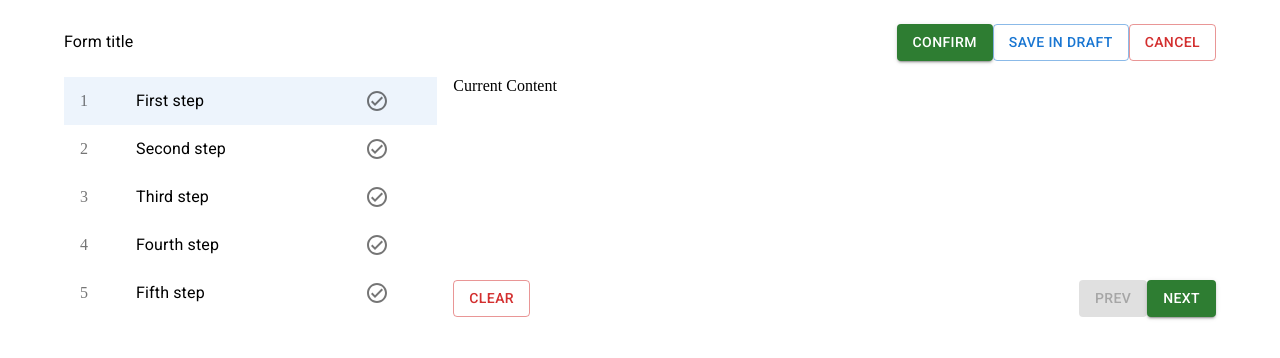
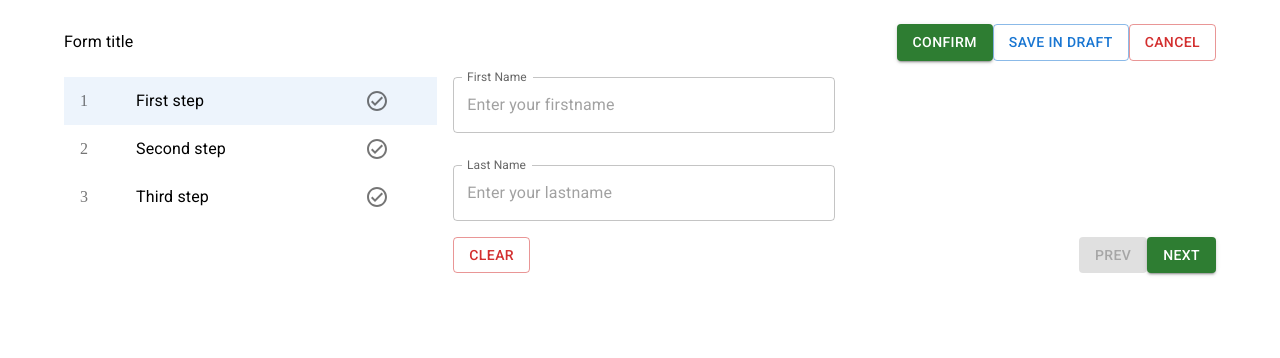
Before and after one commit to emilsultanov/react-multi-step-form, a React (Create React App) app: page / in a window 1280 px wide. Shown: the top 358 px of the page. Built offline with nearby package versions, Linux system fonts and the light colour scheme.

Commit message:
Keep steps as state in parent component

```diff
--- /dev/null
+++ b/src/components/Form1.tsx
@@ -0,0 +1,39 @@
+import React from 'react';
+import {Box, TextField} from "@mui/material";
+
+export function Form1() {
+  return (
+    <Box
+      noValidate
+      component={'form'}
+      autoComplete={'off'}
+      display={'flex'}
+      flexDirection={'column'}
+    >
+      <Box mb={4} width={1 / 2}>
+        <TextField
+          fullWidth
+          type={'text'}
+          variant={'outlined'}
+          name={'firstname'}
+          autoComplete={'off'}
+          label={'First Name'}
+          placeholder={'Enter your firstname'}
+          InputLabelProps={{shrink: true}}
+        />
+      </Box>
+      <Box width={1 / 2}>
+        <TextField
+          fullWidth
+          type={'text'}
+          variant={'outlined'}
+          name={'lastname'}
+          autoComplete={'off'}
+          label={'Last Name'}
+          placeholder={'Enter your lastname'}
+          InputLabelProps={{shrink: true}}
+        />
+      </Box>
+    </Box>
+  );
+}
--- /dev/null
+++ b/src/components/Form2.tsx
@@ -0,0 +1,51 @@
+import React from 'react';
+import {Box, FormControl, OutlinedInput, TextField} from "@mui/material";
+
+export function Form2() {
+  return (
+    <Box
+      noValidate
+      component={'form'}
+      autoComplete={'off'}
+      display={'flex'}
+      flexDirection={'column'}
+    >
+      <Box mb={4} width={1/2}>
+        <TextField
+          fullWidth
+          type={'text'}
+          variant={'outlined'}
+          name={'username'}
+          autoComplete={'off'}
+          label={'User name'}
+          placeholder={'Enter your username'}
+          InputLabelProps={{shrink: true}}
+        />
+      </Box>
+      <Box mb={4} width={1/2}>
+        <TextField
+          fullWidth
+          type={'email'}
+          variant={'outlined'}
+          name={'email'}
+          autoComplete={'off'}
+          label={'E-mail'}
+          placeholder={'Enter your email'}
+          InputLabelProps={{shrink: true}}
+        />
+      </Box>
+      <Box width={1/2}>
+        <TextField
+          fullWidth
+          type={'password'}
+          variant={'outlined'}
+          name={'password'}
+          autoComplete={'off'}
+          label={'User name'}
+          placeholder={'Enter your password'}
+          InputLabelProps={{shrink: true}}
+        />
+      </Box>
+    </Box>
+  );
+}
--- /dev/null
+++ b/src/components/Form3.tsx
@@ -0,0 +1,49 @@
+import React from 'react';
+import {Box, TextField} from "@mui/material";
+
+export function Form3() {
+  return (
+    <Box
+      noValidate
+      component={'form'}
+      autoComplete={'off'}
+      display={'flex'}
+      flexDirection={'column'}
+    >
+      <Box mb={4} width={1 / 2}>
+        <TextField
+          fullWidth
+          type={'text'}
+          variant={'outlined'}
+          name={'country'}
+          autoComplete={'off'}
+          label={'Country'}
+          placeholder={'Enter your country'}
+          InputLabelProps={{shrink: true}}
+        />
+      </Box>
+      <Box mb={4} width={1 / 2}>
+        <TextField
+          fullWidth
+          type={'text'}
+          name={'city'}
+          autoComplete={'off'}
+          label={'City'}
+          placeholder={'Enter your country'}
+          InputLabelProps={{shrink: true}}
+        />
+      </Box>
+      <Box width={1 / 2}>
+        <TextField
+          fullWidth
+          type={'number'}
+          name={'age'}
+          autoComplete={'off'}
+          label={'Age'}
+          placeholder={'Enter your age'}
+          InputLabelProps={{shrink: true}}
+        />
+      </Box>
+    </Box>
+  );
+}
--- a/src/components/MultiStepFormContent.tsx
+++ b/src/components/MultiStepFormContent.tsx
@@ -1,38 +1,26 @@
 import React, {ReactNode} from 'react';
 import {Box, Button, Grid} from "@mui/material";
-import {useRecoilState} from "recoil";
-import {IStep} from "./types";
-import {CurrentStepAtom, StepsAtom} from "./store";
 
 interface IMultiStepFormContentProps {
-  children: ReactNode
+  children: ReactNode;
+  isLastStep: boolean;
+  isFirstStep: boolean;
+  onPrevClick: () => void;
+  onNextClick: () => void;
 }
 
-export function MultiStepFormContent({children}: IMultiStepFormContentProps) {
-  const [steps, setSteps] = useRecoilState<IStep[]>(StepsAtom);
-  const [currentStep, setCurrentStep] = useRecoilState<IStep>(CurrentStepAtom);
+export function MultiStepFormContent({
+                                       children,
+                                       isFirstStep,
+                                       isLastStep,
+                                       onPrevClick,
+                                       onNextClick
+                                     }: IMultiStepFormContentProps) {
 
-  const nextClickHandler = (event: React.MouseEvent<HTMLButtonElement>) => {
-    let stepsCopy: IStep[] = [...steps];
-    let nextStep: IStep | undefined = steps.find(step => step.stepId === currentStep.nextStepId);
-    let currentStepIndex: number = [...steps].findIndex(step => step.stepId === currentStep.stepId);
-    let currentStepCopy: IStep = {...steps[currentStepIndex], isValidated: true};
-
-    stepsCopy[currentStepIndex] = currentStepCopy;
-    setSteps(stepsCopy);
-    if (nextStep) {
-      setCurrentStep(nextStep)
-    }
-  };
-
-  const prevClickHandler = (event: React.MouseEvent<HTMLButtonElement>) => {
-    let prevStep: IStep | undefined = steps.find(step => step.stepId === currentStep.prevStepId);
-    if (prevStep) setCurrentStep(prevStep);
-  };
 
   return (
     <Box height={1} display={'flex'} flexDirection={'column'} justifyContent={'space-between'}>
-      <Box flex={1}>
+      <Box pb={2} flex={1}>
         {children}
       </Box>
       <Box>
@@ -41,9 +29,15 @@ export function MultiStepFormContent({children}: IMultiStepFormContentProps) {
             <Button variant="outlined" color="error">Clear</Button>
           </Grid>
           <Grid item>
-            <Button variant="contained" disabled={!currentStep.prevStepId} onClick={prevClickHandler}>Prev</Button>
-            <Button variant="contained" color="success" disabled={!currentStep.nextStepId}
-                    onClick={nextClickHandler}>Next</Button>
+            <Button variant={'contained'} disabled={isFirstStep} onClick={() => onPrevClick()}>Prev</Button>
+            <Button
+              color={'success'}
+              variant={'contained'}
+              disabled={isLastStep}
+              onClick={() => onNextClick()}
+            >
+              {isLastStep ? 'Submit' : 'Next'}
+            </Button>
           </Grid>
         </Grid>
       </Box>
--- a/src/components/MultiStepFormWrapper.tsx
+++ b/src/components/MultiStepFormWrapper.tsx
@@ -1,44 +1,78 @@
-import React from 'react';
+import React, {useCallback, useState} from 'react';
 import {Box, Container, Grid} from "@mui/material";
 import {MultiStepFormHeader} from "./MultiStepFormHeader";
 import {MultiStepFormSidebar} from "./MultiStepFormSidebar";
 import {MultiStepFormContent} from "./MultiStepFormContent";
 import {StepList} from "./StepList";
 
-import {IForm, IStep} from "./types";
-import {StepForm} from "./StepForm";
+import {IStep} from "./types";
+import {Form1} from "./Form1";
+import {Form2} from "./Form2";
+import {Form3} from "./Form3";
 
 
 interface IMultiStepFormWrapperProps {
 }
 
 
+const forms = [<Form1/>, <Form2/>, <Form3/>]
+
+export const initialSteps: IStep[] = [
+  {
+    stepId: 1,
+    prevStepId: undefined,
+    nextStepId: 2,
+    stepLabel: 'First step',
+    isSelected: false,
+    isValidated: false
+  },
+  {
+    stepId: 2,
+    prevStepId: 1,
+    nextStepId: 3,
+    stepLabel: 'Second step',
+    isSelected: false,
+    isValidated: false
+  },
+  {
+    stepId: 3,
+    prevStepId: 2,
+    nextStepId: undefined,
+    stepLabel: 'Third step',
+    isSelected: false,
+    isValidated: false
+  },
+];
+
+export function MultiStepFormWrapper(props: IMultiStepFormWrapperProps) {
+
+  const [steps, setSteps] = useState<IStep[]>(initialSteps);
+  const [currentStep, setCurrentStep] = useState<IStep>(initialSteps[0]);
+
+  const lastStepIndex: number = steps.length - 1;
+  const isFirstStep: boolean = currentStep.stepId === 1;
+  const isLastStep: boolean = lastStepIndex === currentStep.stepId - 1;
+
+  const onSubmit = useCallback(() => {
+    console.log('submit event => ');
+  }, []);
+
+  const onPrevClick = useCallback(() => {
+    const _currentStep: IStep | undefined = steps.find(step => step.stepId === currentStep.prevStepId);
+    if (_currentStep) setCurrentStep(_currentStep);
+  }, [steps, isFirstStep, currentStep]);
+
+  const onNextClick = useCallback(() => {
+    const _currentStep: IStep | undefined = steps.find(step => step.stepId === currentStep.nextStepId);
+    const _steps = steps.map((step) => ({
+      ...step,
+      isValidated: step.stepId === currentStep.stepId ? true : step.isValidated
+    }));
+    setSteps(_steps);
+    if (_currentStep) setCurrentStep(_currentStep);
+  }, [steps, isLastStep, currentStep]);
 
 
-const forms: IForm[] = [
-  {
-    formId: 1,
-    form: StepForm
-  },
-  {
-    formId: 2,
-    form: StepForm
-  },
-  {
-    formId: 3,
-    form: StepForm
-  },
-  {
-    formId: 4,
-    form: StepForm
-  },
-  {
-    formId: 5,
-    form: StepForm
-  },
-]
-
-export function MultiStepFormWrapper(props: IMultiStepFormWrapperProps) {
   return (
     <Box>
       <Container fixed>
@@ -46,12 +80,17 @@ export function MultiStepFormWrapper(props: IMultiStepFormWrapperProps) {
         <Grid container spacing={2}>
           <Grid item md={4}>
             <MultiStepFormSidebar>
-              <StepList />
+              <StepList steps={steps} currentStep={currentStep}/>
             </MultiStepFormSidebar>
           </Grid>
           <Grid item md={8}>
-            <MultiStepFormContent>
-              Current Content
+            <MultiStepFormContent
+              onPrevClick={onPrevClick}
+              onNextClick={onNextClick}
+              isFirstStep={isFirstStep}
+              isLastStep={isLastStep}
+            >
+              {forms[currentStep.stepId - 1]}
             </MultiStepFormContent>
           </Grid>
         </Grid>
--- a/src/components/StepList.tsx
+++ b/src/components/StepList.tsx
@@ -2,25 +2,25 @@ import React from 'react';
 import {List} from "@mui/material";
 import {IStep} from "./types";
 import {Step} from "./Step";
-import {useRecoilState, useRecoilValue} from "recoil";
-import {CurrentStepAtom, StepsAtom} from "./store";
 
 
-export function StepList() {
-  const steps = useRecoilValue<IStep[]>(StepsAtom);
-  const [currentStep, setCurrentStep] = useRecoilState<IStep>(CurrentStepAtom);
+interface IStepListProps {
+  currentStep: IStep;
+  steps: IStep[]
+}
 
+
+export function StepList({steps, currentStep}: IStepListProps) {
   return (
     <List disablePadding>
       {
-        steps.map(({stepId, stepLabel, isValidated}, index, current) =>
+        steps.map(({stepId, stepLabel, isValidated}) =>
           <Step
             key={stepId}
             stepId={stepId}
             stepLabel={stepLabel}
             isValidated={isValidated}
             selected={stepId === currentStep.stepId}
-            onClick={() => setCurrentStep(current[index])}
           />
         )
       }
--- a/src/components/store.ts
+++ b/src/components/store.ts
@@ -22,24 +22,8 @@ export const steps: IStep[] = [
   {
     stepId: 3,
     prevStepId: 2,
-    nextStepId: 4,
+    nextStepId: undefined,
     stepLabel: 'Third step',
-    isSelected: false,
-    isValidated: false
-  },
-  {
-    stepId: 4,
-    prevStepId: 3,
-    nextStepId: 5,
-    stepLabel: 'Fourth step',
-    isSelected: false,
-    isValidated: false
-  },
-  {
-    stepId: 5,
-    prevStepId: 4,
-    nextStepId: undefined,
-    stepLabel: 'Fifth step',
     isSelected: false,
     isValidated: false
   },
```
Also changed, not shown: src/components/types.ts (+11 -0 lines).
